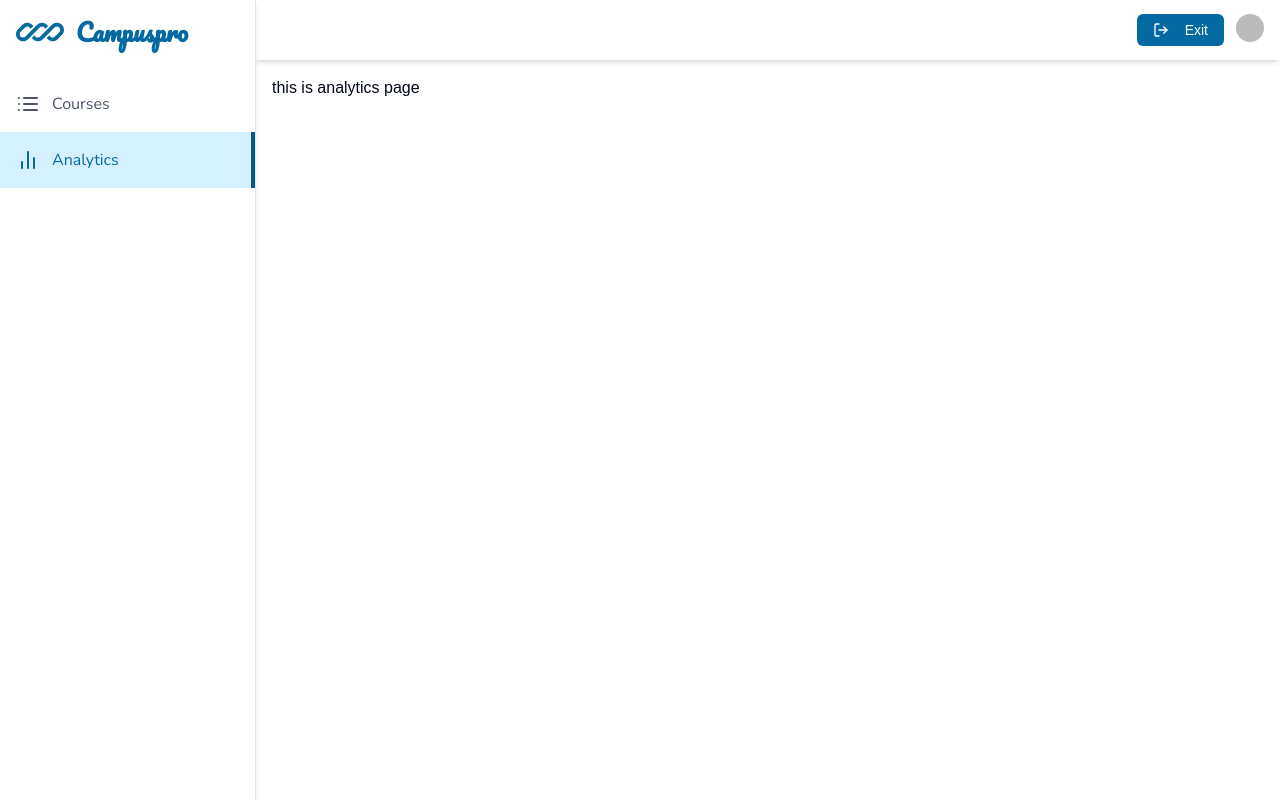
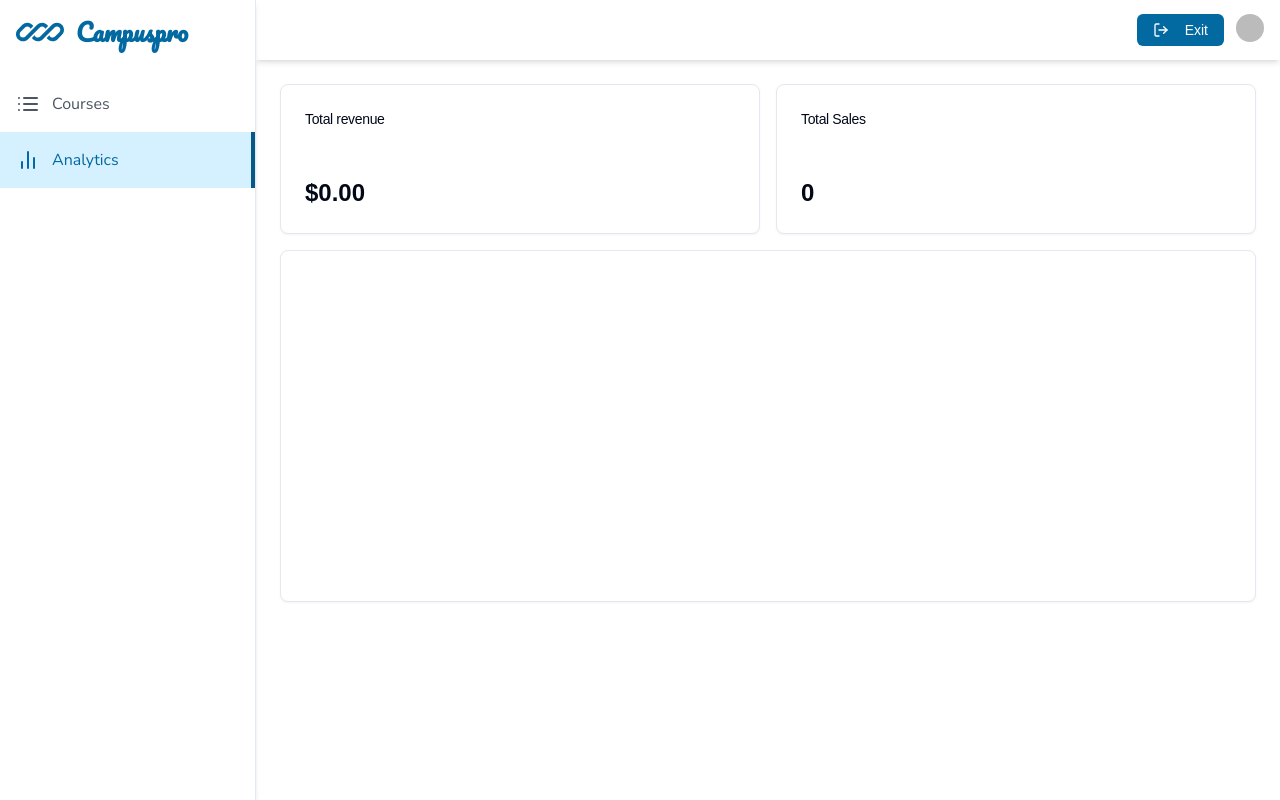
Before and after one commit to sudha-chandrann/CampusPro, a Next.js app: page /teacher/analytics in a window 1280 px wide. Built offline with nearby package versions, Linux system fonts and the light colour scheme; no server answers; the database is empty; sample sign-in values are in the browser's storage; some icons are missing; what @edgestore/react would draw is missing.

Commit message:
add analytic page

```diff
--- /dev/null
+++ b/actions/get-analytics.ts
@@ -0,0 +1,60 @@
+import { db } from "@/lib/db";
+import { Course,Purchase } from "@prisma/client";
+
+type PurchaseWithCourse = Purchase & {
+    course: Course;
+};
+
+
+const groupByCourse = (purchases:PurchaseWithCourse[])=>{
+    const grouped:{[courseTitle:string]:number}= {};
+
+
+    purchases.forEach((purchase)=>{
+        const courseTitle = purchase.course.title;
+        if(!grouped[courseTitle]){
+            grouped[courseTitle] = 0;
+        }
+        grouped[courseTitle] += purchase.course.price!
+    });
+    return grouped;
+}
+
+
+export const getAnalytics = async (userId:string)=>{
+    try{
+        const purchase = await db.purchase.findMany({
+            where:{
+                course:{
+                    userId:userId
+                }
+            },
+            include:{
+                course: true,
+            }
+        });
+
+
+        const groupedEarning = groupByCourse(purchase);
+        const data= Object.entries(groupedEarning).map(([courseTitle,total])=>({
+            name:courseTitle,
+            total:total,
+        }))
+        const totalRevenue= data.reduce((acc,curr)=> acc+curr.total,0);
+        const totalSales=purchase.length;
+        return {
+            totalRevenue,
+            totalSales,
+            data
+        }
+
+    }
+    catch(error){
+        console.log("[GET_ANALYTICS]",error);
+        return{
+            data:[],
+            totalRevenue:0,
+            totalSales:0,
+        }
+    }
+}
--- a/package.json
+++ b/package.json
@@ -56,6 +56,7 @@
     "react-hot-toast": "^2.5.1",
     "react-icons": "^5.4.0",
     "react-quill": "^2.0.0",
+    "recharts": "^2.15.1",
     "tailwind-merge": "^2.6.0",
     "tailwindcss-animate": "^1.0.7",
     "tiptap-extension-resize-image": "^1.2.1",
--- a/src/app/(courses)/courses/[courseId]/components/CourseSideBar.tsx
+++ b/src/app/(courses)/courses/[courseId]/components/CourseSideBar.tsx
@@ -30,7 +30,6 @@
     }
    })
 
-   console.log(" the  courses of side bar is ",course.chapters)
 
   return (
     <div className='h-full border-r flex flex-col overflow-y-auto shadow-md '>
@@ -58,7 +57,7 @@
                 key={chapter.id}
                 id={chapter.id}
                 label={chapter.title}
-                isCompleted={!!chapter.userProgress?.[0].isCompleted}
+                isCompleted={!!chapter.userProgress?.[0]?.isCompleted}
                 courseId={course.id}
                 isLocked ={!chapter.isFree && !purchase}
 
--- /dev/null
+++ b/src/app/(dashboard)/teacher/analytics/_components/Chart.tsx
@@ -0,0 +1,52 @@
+"use client"
+
+import { Card } from "@/components/ui/card";
+import {
+    BarChart,
+    Bar,
+    ResponsiveContainer,
+    XAxis,
+    YAxis,
+} from "recharts"
+
+
+interface ChartProps {
+    data:{
+        name:string;
+        total:number;
+    }[];
+}
+
+
+
+function Chart({data}:ChartProps) {
+  return (
+    <Card>
+        <ResponsiveContainer width="100%" height={350}>
+             <BarChart data={data}>
+               <XAxis
+               dataKey="name"
+               stroke="#888888"
+               fontSize={12}
+               tickLine={false}
+               axisLine={false}
+               />
+            <YAxis
+               stroke="#888888"
+               fontSize={12}
+               tickLine={false}
+               axisLine={false}
+               tickFormatter={(value)=>`${value}`}
+               />
+               <Bar
+               dataKey="total"
+               fill="#0369a1"
+               radius={[4,4,0,0]}
+               />
+             </BarChart>
+        </ResponsiveContainer>
+    </Card>
+  )
+}
+
+export default Chart
--- /dev/null
+++ b/src/app/(dashboard)/teacher/analytics/_components/DataCard.tsx
@@ -0,0 +1,29 @@
+/* eslint-disable @typescript-eslint/no-unused-vars */
+"use client"
+import { Card, CardContent, CardHeader, CardTitle } from '@/components/ui/card';
+import { formatPrice } from '@/lib/format';
+import React from 'react'
+interface DataCardProps{
+    value:number;
+    label:string;
+    shouldFormat ?:boolean
+}
+
+function DataCard({value,label,shouldFormat}:DataCardProps) {
+  return (
+    <Card>
+        <CardHeader className="flex flex-row items-center justify-between space-y-0 pb-12">
+            <CardTitle className='text-sm font-medium'>
+                {label}
+            </CardTitle>
+        </CardHeader>
+        <CardContent>
+            <div className='text-2xl font-bold'>
+                {shouldFormat ? formatPrice(value) : value}
+            </div>
+        </CardContent>
+    </Card>
+  )
+}
+
+export default DataCard
--- a/src/app/(dashboard)/teacher/analytics/page.tsx
+++ b/src/app/(dashboard)/teacher/analytics/page.tsx
@@ -1,11 +1,27 @@
-import React from 'react'
+/* eslint-disable @typescript-eslint/no-unused-vars */
+import { auth } from "@clerk/nextjs/server";
+import { redirect } from "next/navigation";
+import React from "react";
+import { getAnalytics } from "../../../../../actions/get-analytics";
+import DataCard from "./_components/DataCard";
+import Chart from "./_components/Chart";
 
-function page() {
+async function page() {
+  const { userId } = await auth();
+  if (!userId) {
+    return redirect("/");
+  }
+  const { data, totalRevenue, totalSales } = await getAnalytics(userId);
+
   return (
-    <div className='p-4'>
-       this is analytics page
+    <div className="p-6">
+      <div className=" grid grid-cols-1 md:grid-cols-2 gap-4 mb-4">
+        <DataCard label="Total revenue" value={totalRevenue} shouldFormat={true} />
+        <DataCard label="Total Sales" value={totalSales} />
+      </div>
+      <Chart data={data}/>
     </div>
-  )
+  );
 }
 
-export default page
+export default page;
--- /dev/null
+++ b/src/components/ui/card.tsx
@@ -0,0 +1,79 @@
+import * as React from "react"
+
+import { cn } from "@/lib/utils"
+
+const Card = React.forwardRef<
+  HTMLDivElement,
+  React.HTMLAttributes<HTMLDivElement>
+>(({ className, ...props }, ref) => (
+  <div
+    ref={ref}
+    className={cn(
+      "rounded-lg border bg-card text-card-foreground shadow-sm",
+      className
+    )}
+    {...props}
+  />
+))
+Card.displayName = "Card"
+
+const CardHeader = React.forwardRef<
+  HTMLDivElement,
+  React.HTMLAttributes<HTMLDivElement>
+>(({ className, ...props }, ref) => (
+  <div
+    ref={ref}
+    className={cn("flex flex-col space-y-1.5 p-6", className)}
+    {...props}
+  />
+))
+CardHeader.displayName = "CardHeader"
+
+const CardTitle = React.forwardRef<
+  HTMLDivElement,
+  React.HTMLAttributes<HTMLDivElement>
+>(({ className, ...props }, ref) => (
+  <div
+    ref={ref}
+    className={cn(
+      "text-2xl font-semibold leading-none tracking-tight",
+      className
+    )}
+    {...props}
+  />
+))
+CardTitle.displayName = "CardTitle"
+
+const CardDescription = React.forwardRef<
+  HTMLDivElement,
+  React.HTMLAttributes<HTMLDivElement>
+>(({ className, ...props }, ref) => (
+  <div
+    ref={ref}
+    className={cn("text-sm text-muted-foreground", className)}
+    {...props}
+  />
+))
+CardDescription.displayName = "CardDescription"
+
+const CardContent = React.forwardRef<
+  HTMLDivElement,
+  React.HTMLAttributes<HTMLDivElement>
+>(({ className, ...props }, ref) => (
+  <div ref={ref} className={cn("p-6 pt-0", className)} {...props} />
+))
+CardContent.displayName = "CardContent"
+
+const CardFooter = React.forwardRef<
+  HTMLDivElement,
+  React.HTMLAttributes<HTMLDivElement>
+>(({ className, ...props }, ref) => (
+  <div
+    ref={ref}
+    className={cn("flex items-center p-6 pt-0", className)}
+    {...props}
+  />
+))
+CardFooter.displayName = "CardFooter"
+
+export { Card, CardHeader, CardFooter, CardTitle, CardDescription, CardContent }
```
Also changed, not shown: 1 other file (tests, documents, lock files or other folders).
